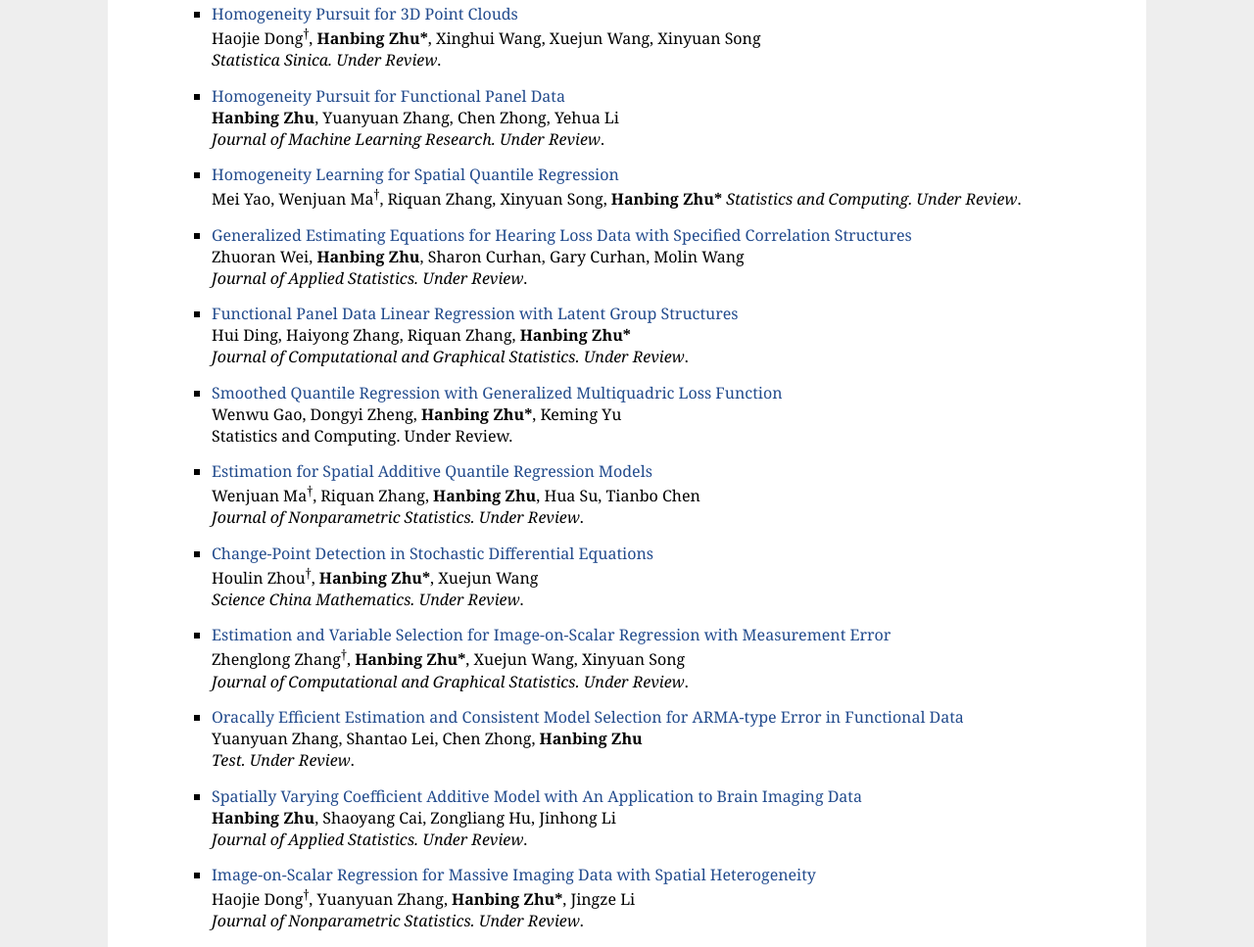
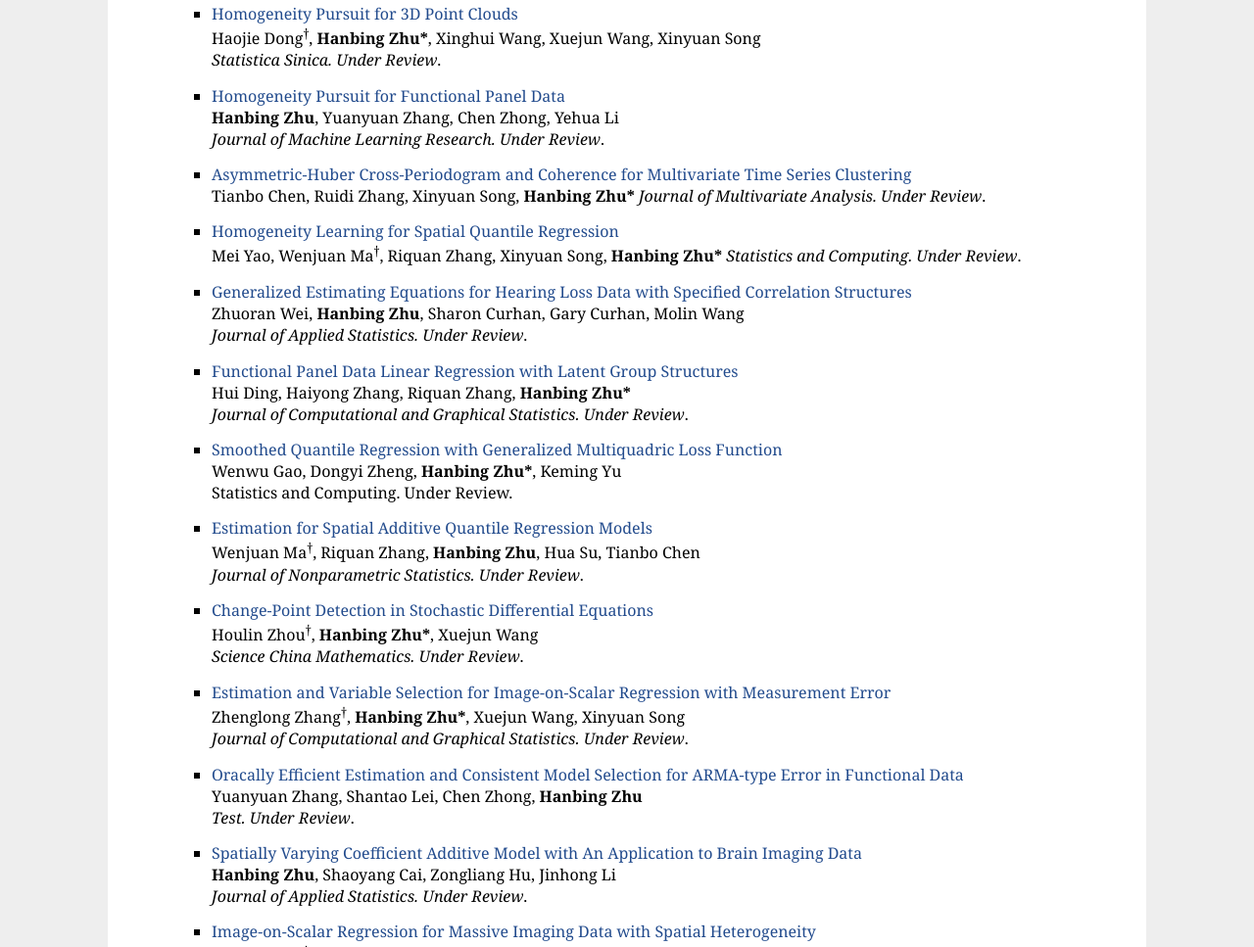
Before and after one commit to zhuhbecnu/zhuhbecnu.github.io, a plain HTML site: page index.html in a window 1280 px wide. Shown: the part 1190-2157 px from the top of the page at 98% size. Drawn offline with Linux system fonts and the light colour scheme.

Commit message:
Update index.html

```diff
--- a/index.html
+++ b/index.html
@@ -153,6 +153,12 @@
 		Homogeneity Pursuit for Functional Panel Data</a><br>
   <b>Hanbing Zhu</b>, Yuanyuan Zhang, Chen Zhong, Yehua Li<br>
  <em>Journal of Machine Learning Research. Under Review</em>.</br>
+	</li>
+     <li>
+				<a href="" target="_blank">
+Asymmetric-Huber Cross-Periodogram and Coherence for Multivariate Time Series Clustering</a><br>
+Tianbo Chen, Ruidi Zhang, Xinyuan Song, <b>Hanbing Zhu*</b>
+	 <em>Journal of Multivariate Analysis. Under Review</em>.</br>
 	</li>
 			 <li>
    <a href=""target="_blank">
```
